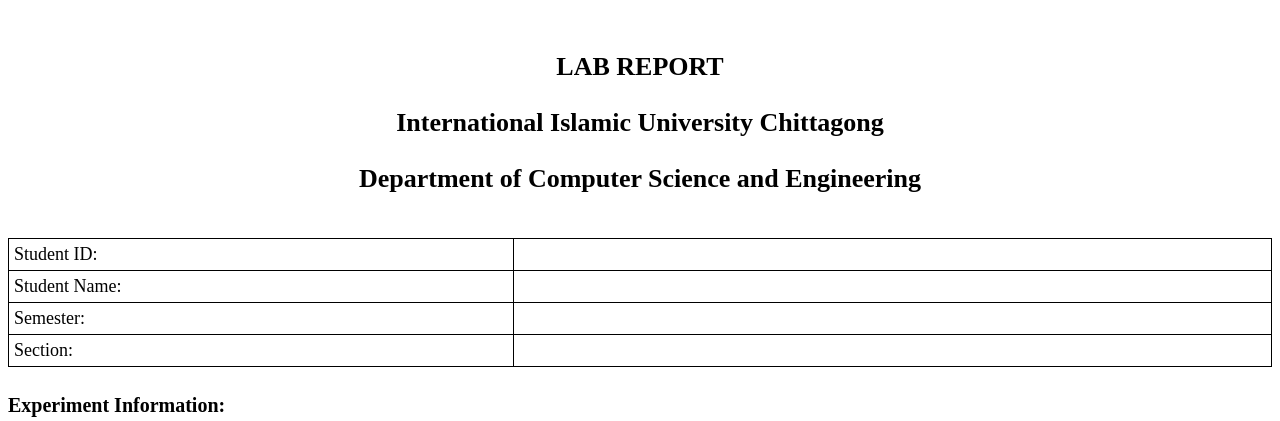
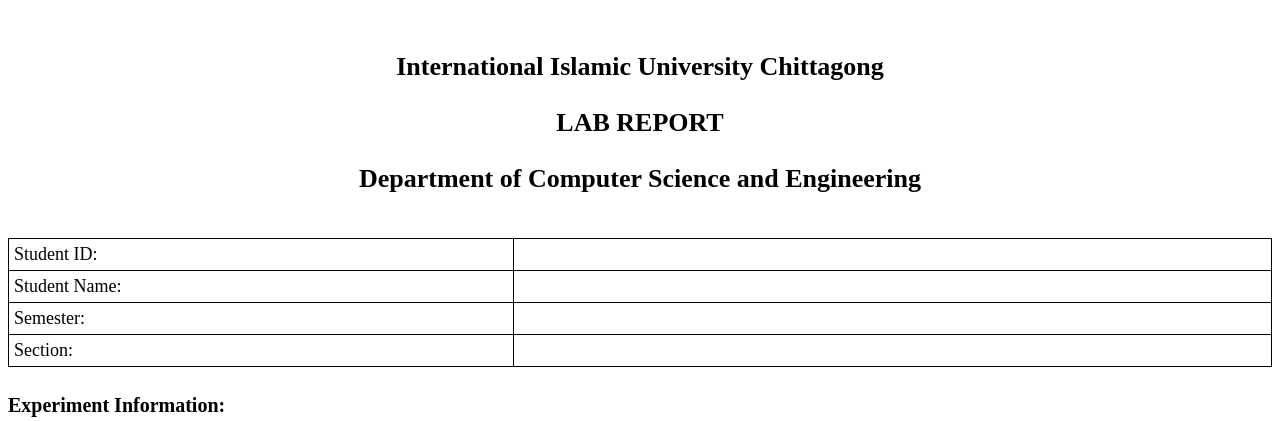
Before and after one commit to meedsharif/cover-generator, a Flask app: template templates/cover.html in a window 1280 px wide. Shown: the top 421 px of the page. Run offline with Flask 2, Linux system fonts and the light colour scheme; the template is opened without the code that fills it, so the values that code supplies are empty.

Commit message:
Minor tweaks in styling

```diff
--- a/templates/cover.html
+++ b/templates/cover.html
@@ -5,10 +5,14 @@
 		<meta name="viewport" content="width=device-width, initial-scale=1.0" />
 		<meta http-equiv="X-UA-Compatible" content="ie=edge" />
 		<!-- <link rel="stylesheet" href="style.css" /> -->
-		<title>Document</title>
+		<title>Cover Page</title>
 	</head>
 	<body>
 		<style>
+			@page {
+				size: A4; /* Change from the default size of A4 */
+				margin: 2.5cm; /* Set margin on each page */
+			}
 			.top-sec {
 				margin-top: 1rem;
 			}
@@ -37,8 +41,8 @@
 		</style>
 		<br>
 		<section class="top-sec" style="text-align: center; margin-top: 20px;font-size: 20px;">
+			<h3>International Islamic University Chittagong</h3>
 			<h3>{{ subject }} LAB REPORT</h3>
-			<h3>International Islamic University Chittagong</h3>
 			<h3>Department of Computer Science and Engineering</h3>
 		</section>
 		<br>
--- a/templates/index.html
+++ b/templates/index.html
@@ -14,7 +14,7 @@
 		<!-- Disable tap highlight on IE -->
 		<meta name="msapplication-tap-highlight" content="no" />
 
-		<title>Title page</title>
+		<title>Generate Cover Page</title>
 
 		<link
 			rel="stylesheet"
```
Also changed, not shown: requirements.txt (added, +25 -0 lines).
